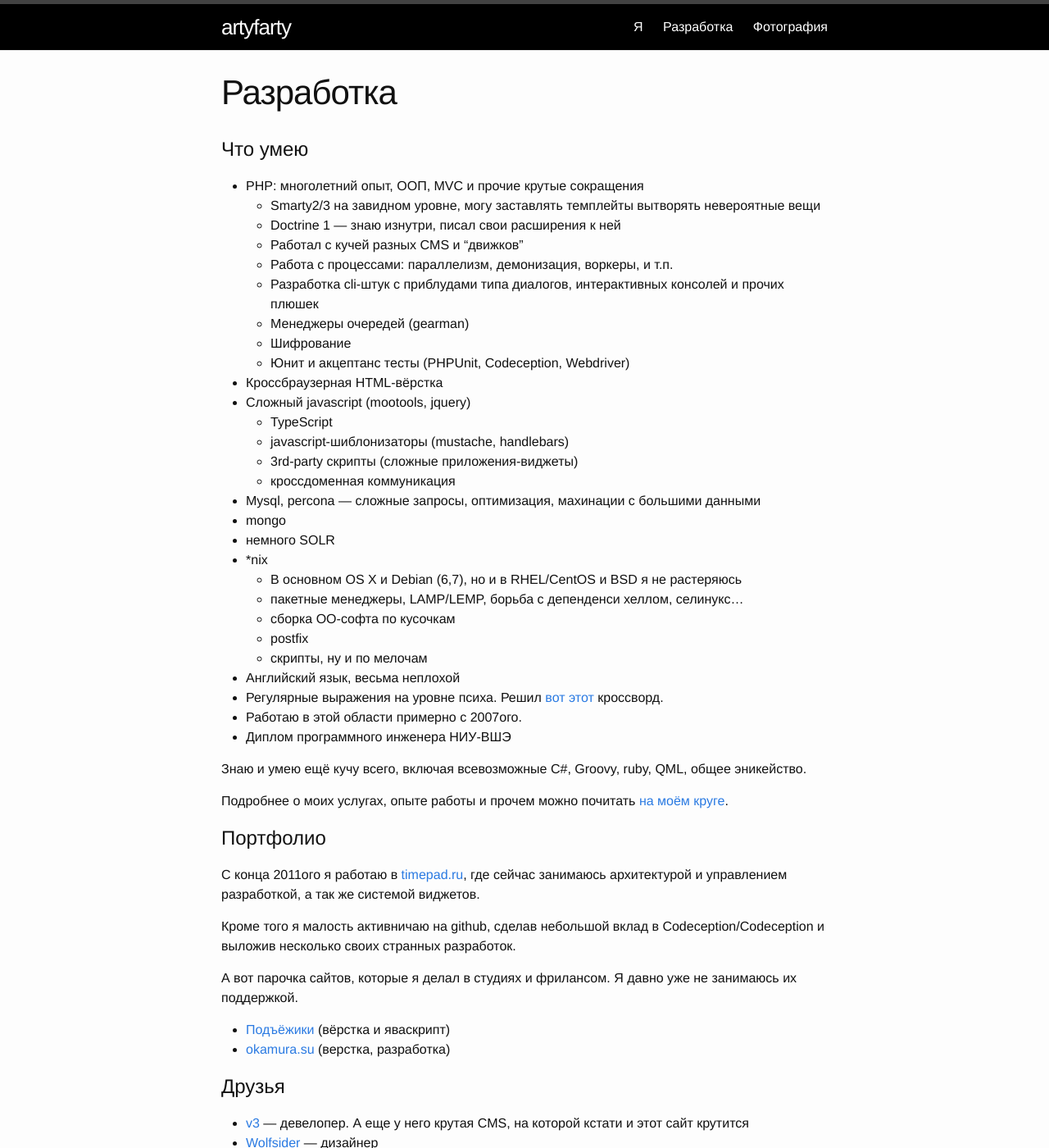
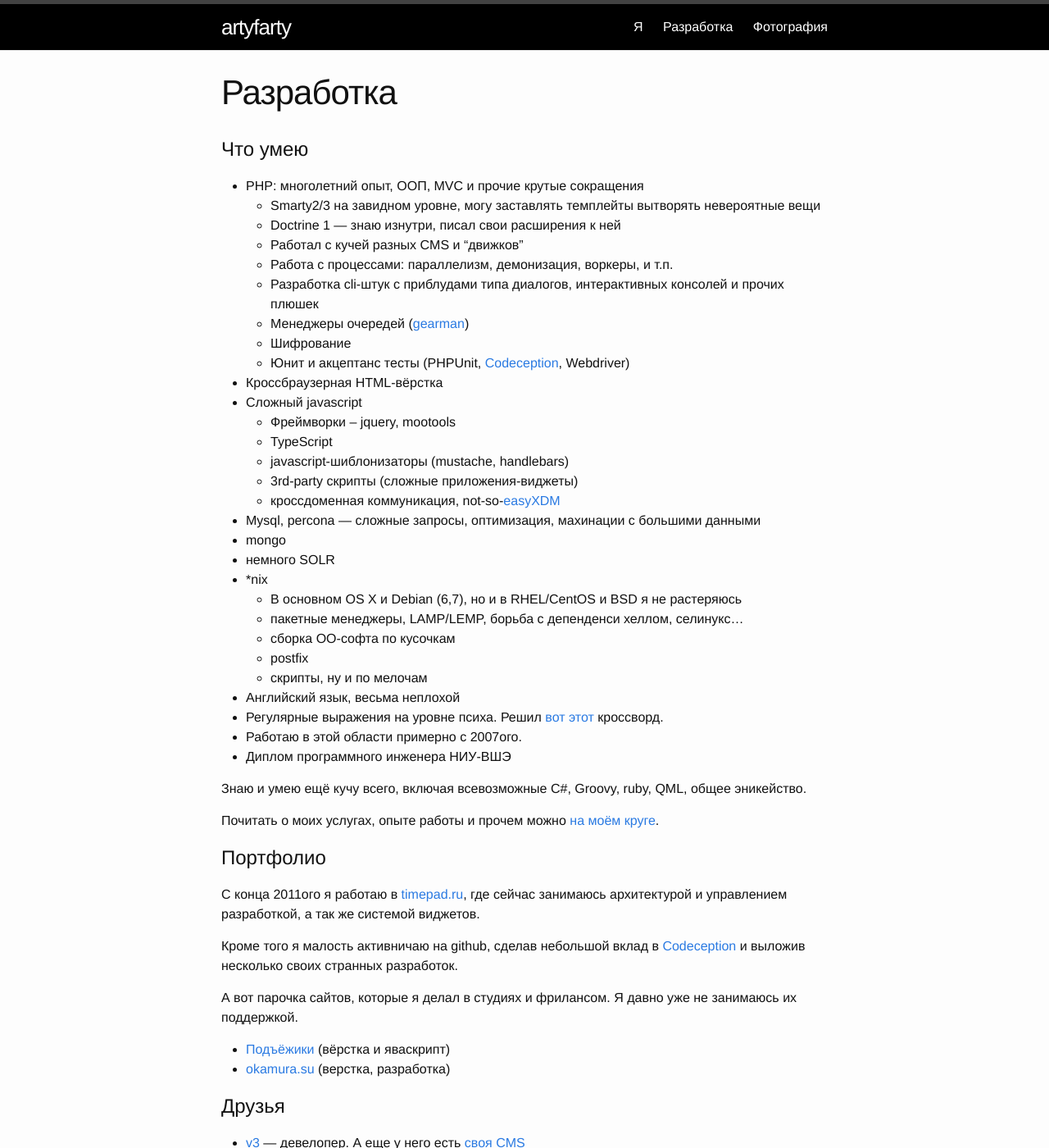
Before and after one commit to artyfarty/artyfartyio.github.io, a Jekyll site: the page built from devel.md, in a window 1280 px wide and 1400 px high. Shown: the whole window at 82% size. Built offline with Jekyll 4.4.1, drawn with Linux system fonts in a browser that asks for light colours.

Commit message:
Update devel.md

```diff
--- a/devel.md
+++ b/devel.md
@@ -13,15 +13,16 @@ weight: 20
   * Работал с кучей разных CMS и "движков"
   * Работа с процессами: параллелизм, демонизация, воркеры, и т.п.
   * Разработка cli-штук с приблудами типа диалогов, интерактивных консолей и прочих плюшек
-  * Менеджеры очередей (gearman)
+  * Менеджеры очередей ([gearman](http://gearman.org/))
   * Шифрование
-  * Юнит и акцептанс тесты (PHPUnit, Codeception, Webdriver)
+  * Юнит и акцептанс тесты (PHPUnit, [Codeception](http://codeception.com/), Webdriver)
 * Кроссбраузерная HTML-вёрстка
-* Сложный javascript (mootools, jquery)
+* Сложный javascript
+  * Фреймворки – jquery, mootools
   * TypeScript
   * javascript-шиблонизаторы (mustache, handlebars)
   * 3rd-party скрипты (сложные приложения-виджеты)
-  * кроссдоменная коммуникация
+  * кроссдоменная коммуникация, not-so-[easyXDM](http://easyxdm.net/wp/)
 * Mysql, percona — сложные запросы, оптимизация, махинации с большими данными
 * mongo
 * немного SOLR
@@ -38,13 +39,13 @@ weight: 20
 
 Знаю и умею ещё кучу всего, включая всевозможные C#, Groovy, ruby, QML, общее эникейство.
 
-Подробнее о моих услугах, опыте работы и прочем можно почитать [на моём круге](http://artyfarty.moikrug.ru/).
+Почитать о моих услугах, опыте работы и прочем можно [на моём круге](http://artyfarty.moikrug.ru/).
 
 # Портфолио
 
 C конца 2011ого я работаю в [timepad.ru](https://timepad.ru/), где сейчас занимаюсь архитектурой и управлением разработкой, а так же системой виджетов.
 
-Кроме того я малость активничаю на github, сделав небольшой вклад в Codeception/Codeception и выложив несколько своих странных разработок.
+Кроме того я малость активничаю на github, сделав небольшой вклад в [Codeception](http://codeception.com/) и выложив несколько своих странных разработок.
 
 А вот парочка сайтов, которые я делал в студиях и фрилансом. Я давно уже не занимаюсь их поддержкой.
 
@@ -53,5 +54,5 @@ C конца 2011ого я работаю в [timepad.ru](https://timepad.ru/),
 
 # Друзья
 
-* [v3](http://varyen.ru/) — девелопер. А еще у него крутая CMS, на которой кстати и этот сайт крутится
+* [v3](http://varyen.ru/) — девелопер. А еще у него есть [своя CMS](http://jrcms.ru/)
 * [Wolfsider](https://vk.com/zukerberg) — дизайнер
```
